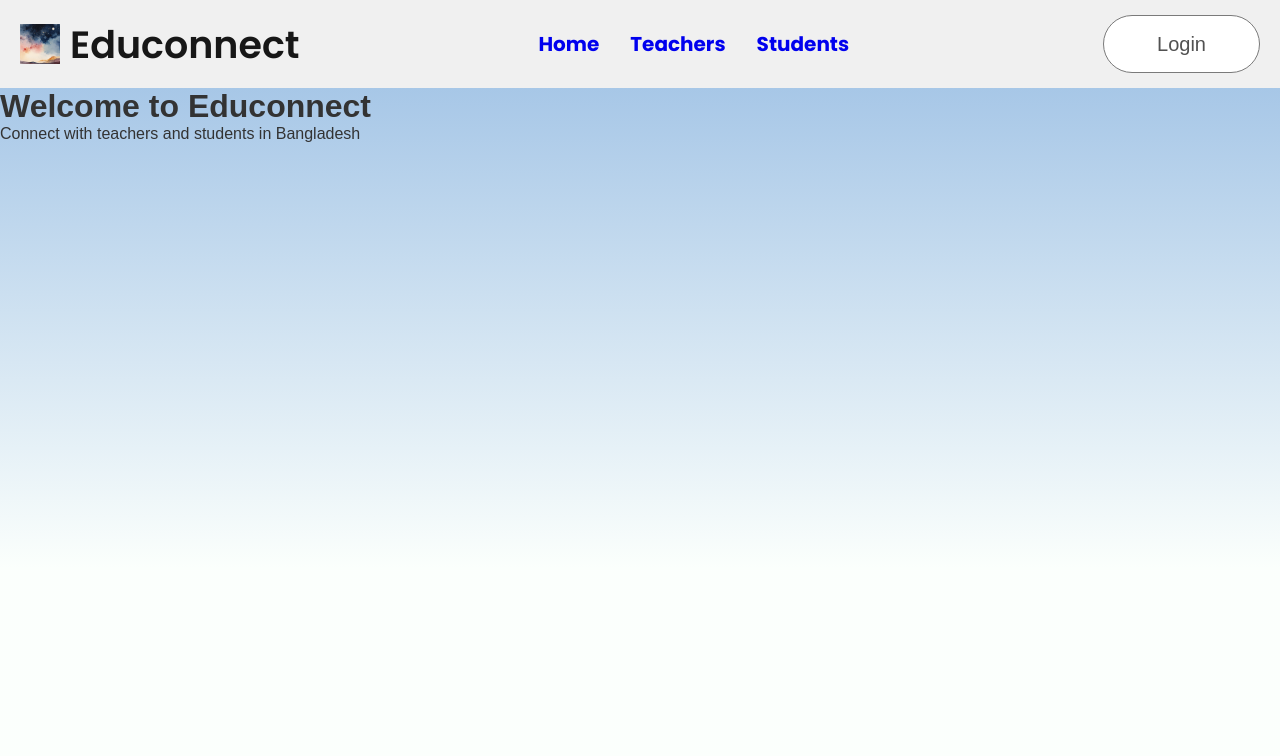
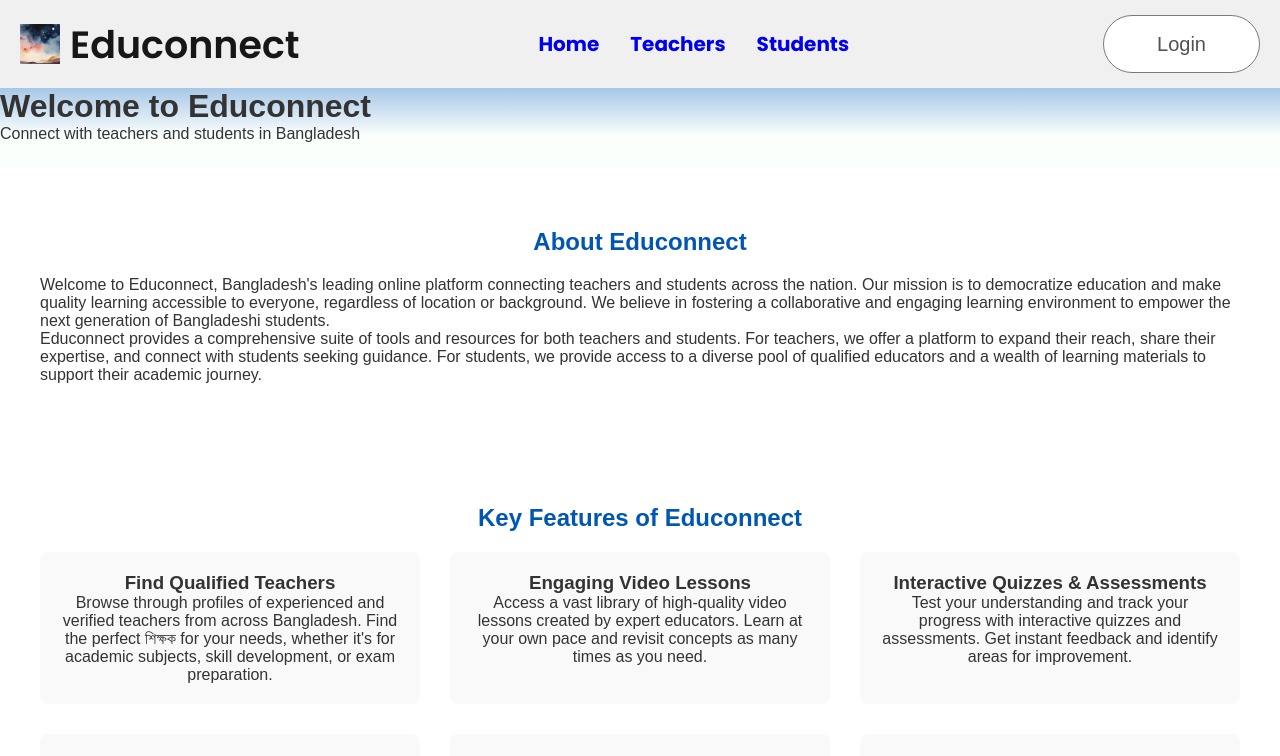
Before and after one commit to Mashrafi271/EduConnect, a React (Create React App) app: page / in a window 1280 px wide. Shown: the top 756 px of the page. Built offline with nearby package versions, Linux system fonts and the light colour scheme.

Commit message:
Updated homepage

```diff
--- a/src/Components/Hero/Hero.css
+++ b/src/Components/Hero/Hero.css
@@ -1,5 +1,5 @@
 .hero {
-    height: 100vh;
+    height: 10vh;
     background: linear-gradient(180deg, #A7C7E7, #e1ffea22 60%);
     display: flex;
   }
@@ -14,14 +14,16 @@
     line-height: 1.1;
   }
 
-  .hero-left h2 {
+  .hero-left h1 {
     color: #090909;
     font-size: 26px;
     font-weight: 600;
+    text-align: center;
   }
 
   .hero-left p {
     color: #171717;
     font-size: 100px;
     font-weight: 700;
+
   }
```
